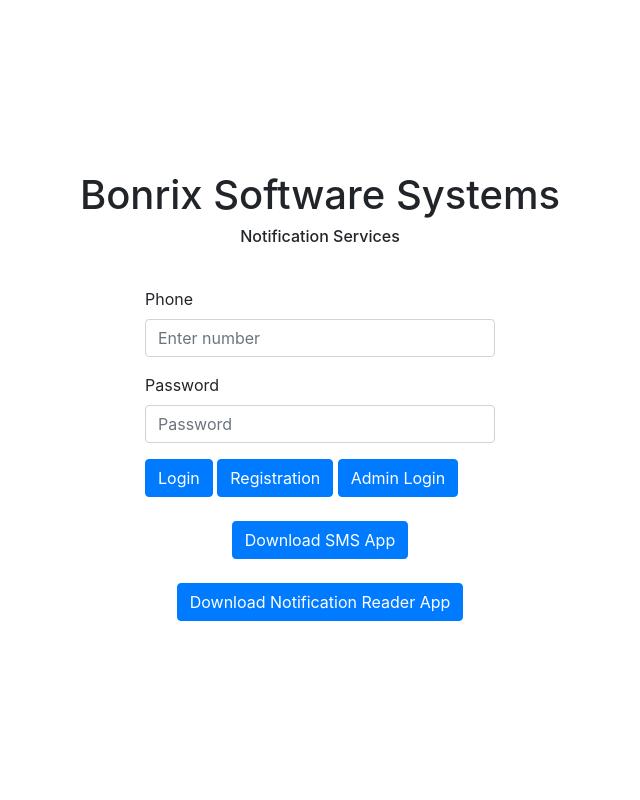
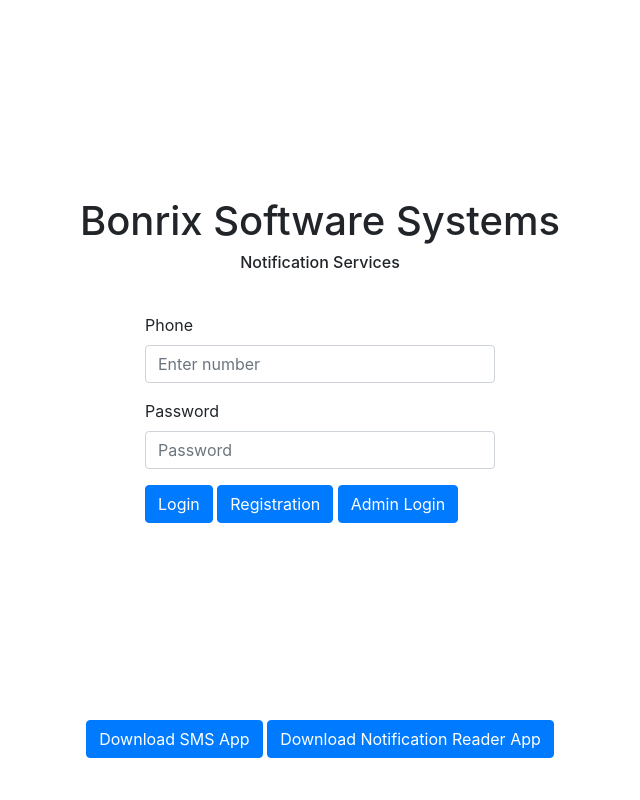
Before and after one commit to dp-wrld/Notification_Reader, a Django app: page / in a window 1280 px wide. Shown: the whole page, without its empty margins (320-960 px from the left). Run offline with Django 4.2, Linux system fonts and the light colour scheme.

Commit message:
loginpage

```diff
--- a/myapp/templates/login.html
+++ b/myapp/templates/login.html
@@ -9,13 +9,15 @@
         integrity="sha384-ggOyR0iXCbMQv3Xipma34MD+dH/1fQ784/j6cY/iJTQUOhcWr7x9JvoRxT2MZw1T" crossorigin="anonymous" />
     <style>
         .container {
-            height: 99vh;
+            height: 90vh;
             display: flex;
             flex-direction: column;
             justify-content: center;
             align-items: center;
         }
-
+        .buttons{
+            text-align: center;
+        }
         .content {
             width: 350px;
         }
@@ -80,14 +82,13 @@
                     <a style="color: white;" href="{% url 'adminLogin' %}">Admin
                         Login</a></button>
             </form>
-
         </div>
-        <br>
+    </div>
+    <div class="buttons">
         <button class="btn btn-primary">
             <a style="color: white;"
                 href="https://drive.google.com/file/d/1wwe6RswhzVAUuaajR8uIglw3vsPYeFvA/view?usp=sharing">
                 Download SMS App</a></button>
-        <br>
         <button class="btn btn-primary">
             <a style="color: white;"
                 href="https://drive.google.com/file/d/19GQPpXc3ISk1jDPCu3s2tabjwSdgsZ7S/view?usp=sharing">
```
